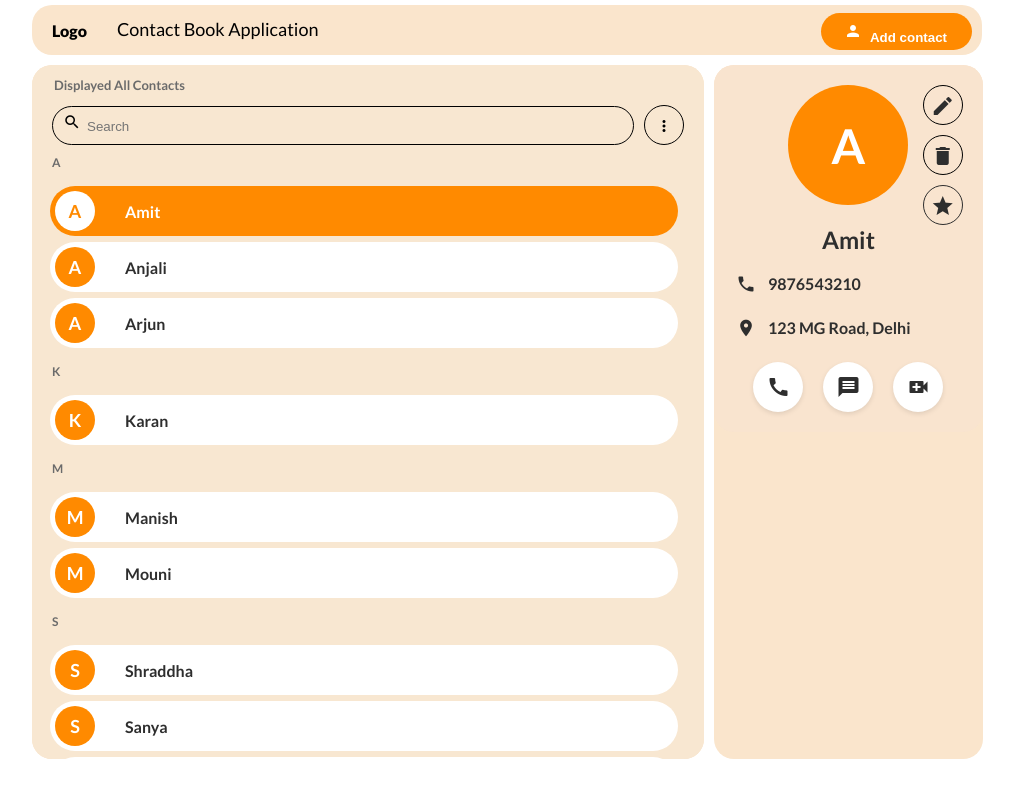
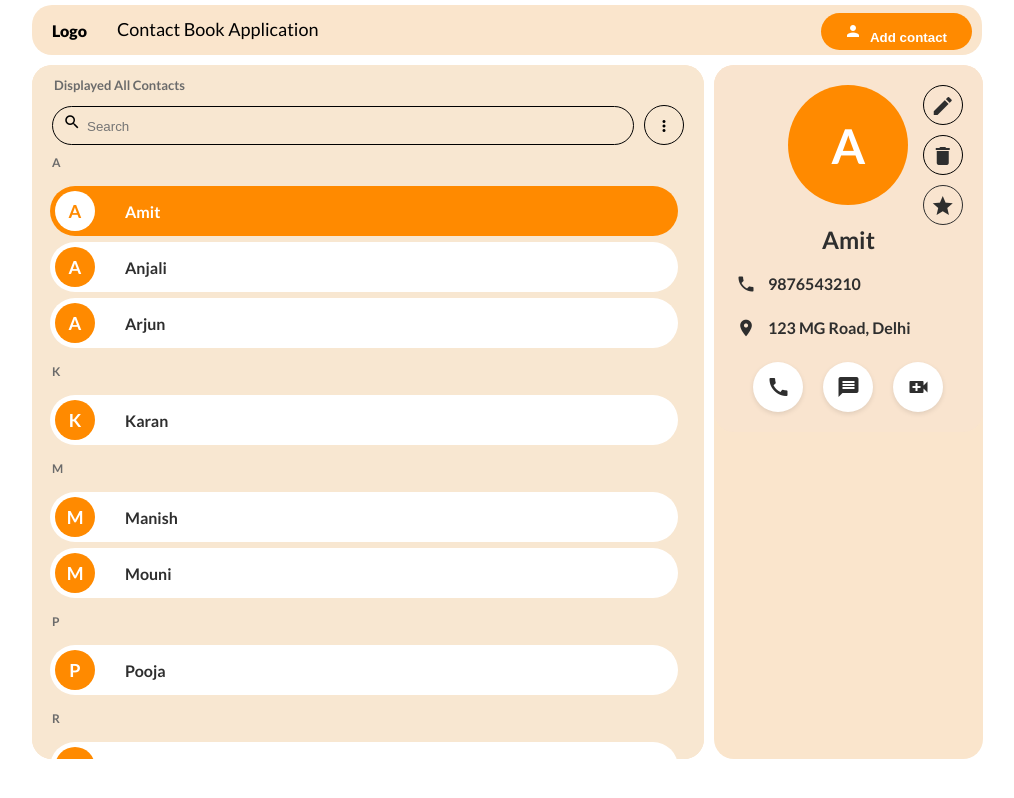
Before and after one commit to hritikhotagi/Contact-Book-Application, an Angular app: page / in a window 1280 px wide. Shown: the whole page, without its empty margins (133-1147 px from the left). Built offline with nearby package versions, Linux system fonts and the light colour scheme.

Commit message:
fixed bug after delete functionality

```diff
--- a/src/app/app.component.ts
+++ b/src/app/app.component.ts
@@ -31,10 +31,8 @@ export class AppComponent {
   }
 
   deleteContact(contact: Contact): void {
-    // Perform the delete action here, such as removing the contact from the array
     this.contactService.deleteContacts([contact.id]);
     this.selectedContact = null;  // Clear the selection after deletion
-    this.refreshContacts();  // Refresh contact list
   }
 
   // Open the dialog for editing an existing contact
@@ -74,7 +72,7 @@ export class AppComponent {
       const updatedContact = {
         ...this.contactToEdit,
         name: contactForm.value.name,
-        phoneNumber: this.contactToEdit.phoneNumber,  // Keep the original phone number since it's disabled
+        phoneNumber: contactForm.value.phoneNumber,
         address: contactForm.value.address
       };
       this.contactService.updateContact(updatedContact);
@@ -95,7 +93,7 @@ export class AppComponent {
   }
 
   // Method to set selected contact when emitted from ContactListComponent
-  onContactSelected(contact: Contact) {
+  onContactSelected(contact: Contact | null) {
     this.selectedContact = contact;
   }
 }
--- a/src/app/components/contact-list/contact-list.component.html
+++ b/src/app/components/contact-list/contact-list.component.html
@@ -37,10 +37,6 @@
               </div>
               <span class="contact-name">{{ contact.name }}</span>
             </div>
-            <!-- <button mat-icon-button class="star-button" (click)="$event.stopPropagation()">
-              <mat-icon *ngIf="contact.isFavorite; else notFavorite">star</mat-icon>
-              <ng-template #notFavorite><mat-icon>star_border</mat-icon></ng-template>
-            </button> -->
           </li>
         </div>
       </ul>
--- a/src/app/components/contact-list/contact-list.component.ts
+++ b/src/app/components/contact-list/contact-list.component.ts
@@ -11,7 +11,7 @@ export class ContactListComponent implements OnInit {
   contacts: Contact[] = [];
 
   @Input() selectedContact: Contact | null = null;  // To handle contact selection for highlighting
-  @Output() contactSelected = new EventEmitter<Contact>();
+  @Output() contactSelected = new EventEmitter<Contact | null>();  // Emit null when contacts are deleted
 
   deleteMode: boolean = false;  // Controls delete mode
   selectedContactsForDelete: Set<number> = new Set();  // Store IDs of selected contacts for deletion
@@ -67,21 +67,32 @@ export class ContactListComponent implements OnInit {
   // Delete selected contacts
   deleteContacts() {
     const contactIdsToDelete = Array.from(this.selectedContactsForDelete);
-    this.contactService.deleteContacts(contactIdsToDelete);  // Use the service method to delete contacts
+
+    // If the selected contact is being deleted, clear the selected contact
+    if (this.selectedContact && contactIdsToDelete.includes(this.selectedContact.id)) {
+      this.contactSelected.emit(null);  // Emit null to clear the contact details
+      this.selectedContact = null;
+    }
+
+    // Use the service method to delete contacts
+    this.contactService.deleteContacts(contactIdsToDelete);
+
     this.exitDeleteMode();  // Exit delete mode after deletion
   }
 
-  // Method to filter contacts based on search term
+  // Method to filter contacts based on search term and sort alphabetically
   filteredContacts() {
-    // If no search term, return all contacts
-    if (!this.searchTerm) {
-      return this.contacts;
+    // Filter contacts based on search term
+    let filteredContacts = this.contacts;
+
+    if (this.searchTerm) {
+      filteredContacts = this.contacts.filter(contact =>
+        contact.name.toLowerCase().includes(this.searchTerm.toLowerCase()) ||
+        contact.phoneNumber.includes(this.searchTerm)
+      );
     }
 
-    // Filter contacts by name or any other field as per your need
-    return this.contacts.filter(contact =>
-      contact.name.toLowerCase().includes(this.searchTerm.toLowerCase()) ||
-      contact.phoneNumber.includes(this.searchTerm)
-    );
+    // Sort the filtered contacts alphabetically by name
+    return filteredContacts.sort((a, b) => a.name.localeCompare(b.name));
   }
 }
```
